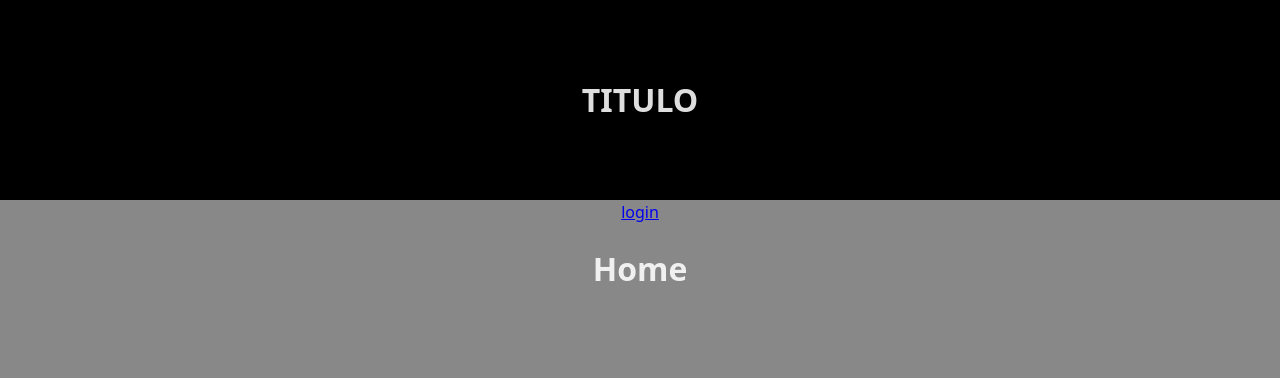
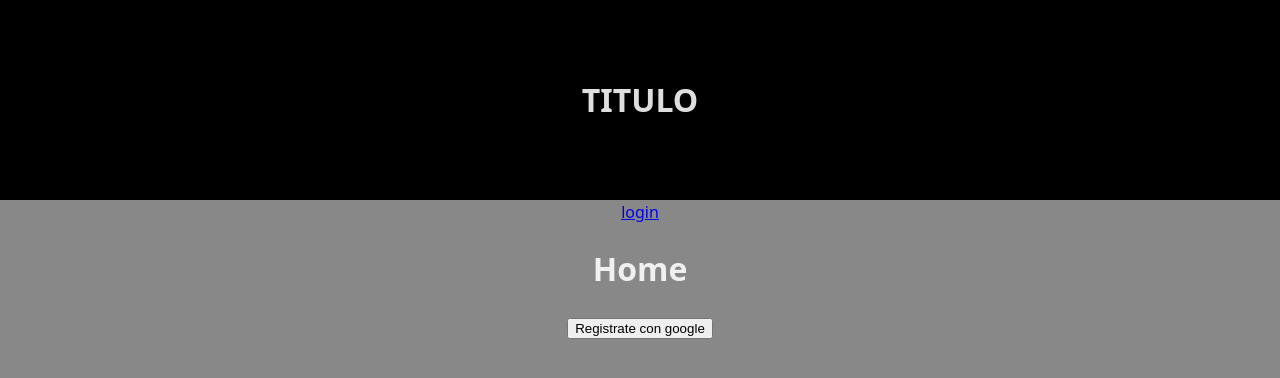
Before and after one commit to TRYNING/tryning-frontend, a React (Vite) app in the folder frontend/: page / in a window 1280 px wide. Shown: the top 378 px of the page. Built offline with nearby package versions, Linux system fonts and the light colour scheme.

Commit message:
contexto del autentificador agregado

```diff
--- a/frontend/src/App.jsx
+++ b/frontend/src/App.jsx
@@ -1,13 +1,16 @@
 import "./App.scss";
 import Rutas from "./routes/routes";
 import { Header } from "./components/Header/Header";
+import { AuthContextProvider } from "./context/AuthContextProvider";
 
 function App() {
   return (
-    <div>
-      <Header />
-            <Rutas />
-    </div>
+    <AuthContextProvider>
+      <div>
+        <Header />
+        <Rutas />
+      </div>
+    </AuthContextProvider>
   );
 }
 
--- /dev/null
+++ b/frontend/src/context/AuthContextProvider.jsx
@@ -0,0 +1,16 @@
+
+import { createContext, useState } from "react";
+
+export const AuthContext = createContext({})
+
+export function AuthContextProvider({children}) {
+    const [user,setUSer] = useState()
+
+    const googleSingUp = async () => {
+        console.log("pito")
+    }
+
+    return <AuthContext.Provider value={{user, googleSingUp}}>
+        {children}
+    </AuthContext.Provider>
+}
--- /dev/null
+++ b/frontend/src/hooks/useAuthContext.jsx
@@ -0,0 +1,6 @@
+import {AuthContext} from '../context/AuthContextProvider'
+import { useContext } from "react";
+
+export function useAuthContext (){
+    return useContext(AuthContext)
+}
--- a/frontend/src/pages/Home/index.jsx
+++ b/frontend/src/pages/Home/index.jsx
@@ -1,11 +1,21 @@
 import { Link } from "react-router-dom";
+import { useAuthContext } from "../../hooks/useAuthContext";
 import "./Home.scss";
 
+
+
 export default function Home() {
+  const {googleSingUp} = useAuthContext()
+
+  const handleClick = ()=> {
+    googleSingUp()
+  }
+
   return (
     <div>
       <Link to="/login">login</Link>
       <h1>Home</h1>
+      <button onClick={handleClick}>Registrate con google</button>
     </div>
   );
 }
```
